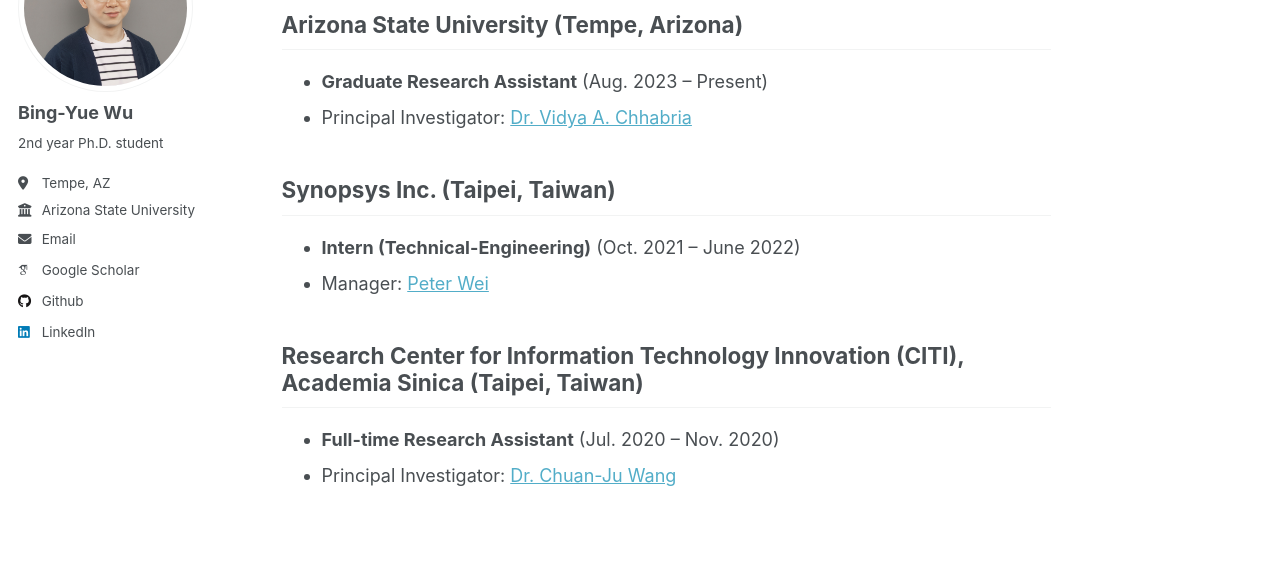
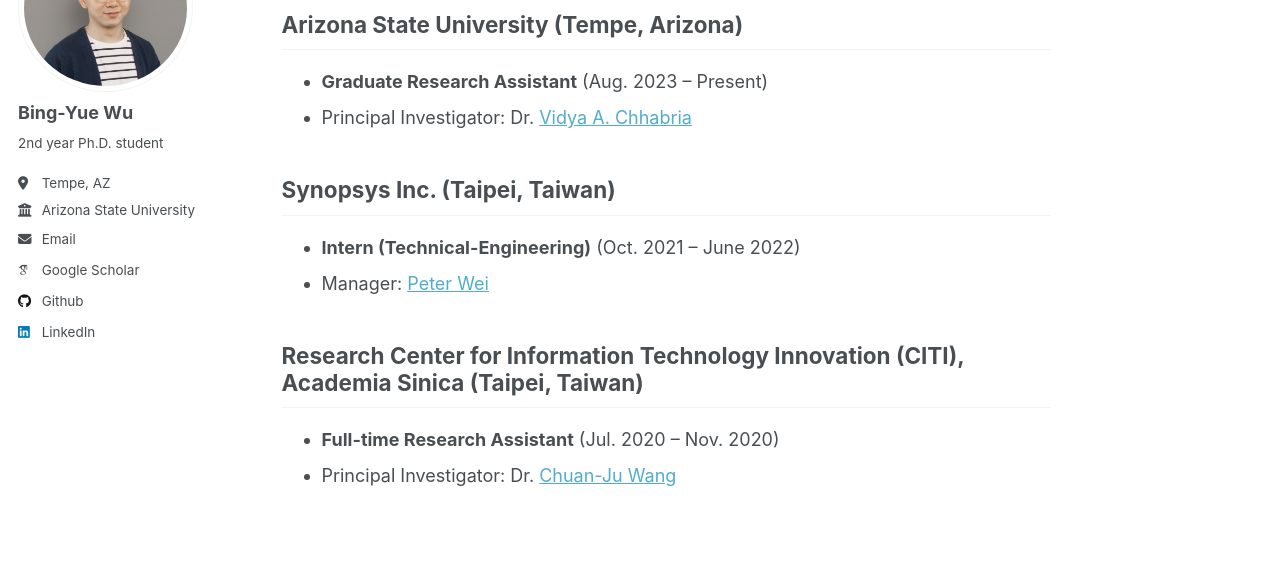
Before and after one commit to bingyuew/bingyuew.github.io, a Jekyll site: the page built from _pages/experience.html, in a window 1280 px wide and 1070 px high. Shown: the part 182-755 px from the top of the window. Built offline with Jekyll 4.4.1, drawn with Linux system fonts in a browser that asks for light colours; some web fonts are replaced; some of the changed lines change nothing that is shown.

Commit message:
update website
Signed-off-by: Bing-Yue Wu <bingyuew@Bing-Yues-MacBook-Air.local>

```diff
--- a/_pages/experience.html
+++ b/_pages/experience.html
@@ -6,7 +6,7 @@
 <h2>Arizona State University (Tempe, Arizona)</h2>
 <ul>
   <li><strong>Graduate Research Assistant</strong> (Aug. 2023 – Present)</li>
-  <li>Principal Investigator: <a href="https://www.linkedin.com/in/vidya-chhabria/">Dr. Vidya A. Chhabria</a></li>
+  <li>Principal Investigator: Dr. <a href="https://www.linkedin.com/in/vidya-chhabria/">Vidya A. Chhabria</a></li>
 </ul>
 
 <h2>Synopsys Inc. (Taipei, Taiwan)</h2>
@@ -18,5 +18,5 @@
 <h2>Research Center for Information Technology Innovation (CITI), Academia Sinica (Taipei, Taiwan)</h2>
 <ul>
   <li><strong>Full-time Research Assistant</strong> (Jul. 2020 – Nov. 2020)</li>
-  <li>Principal Investigator: <a href="https://www.linkedin.com/in/jerewang/">Dr. Chuan-Ju Wang</a></li>
+  <li>Principal Investigator: Dr. <a href="https://www.linkedin.com/in/jerewang/">Chuan-Ju Wang</a></li>
 </ul>
```
